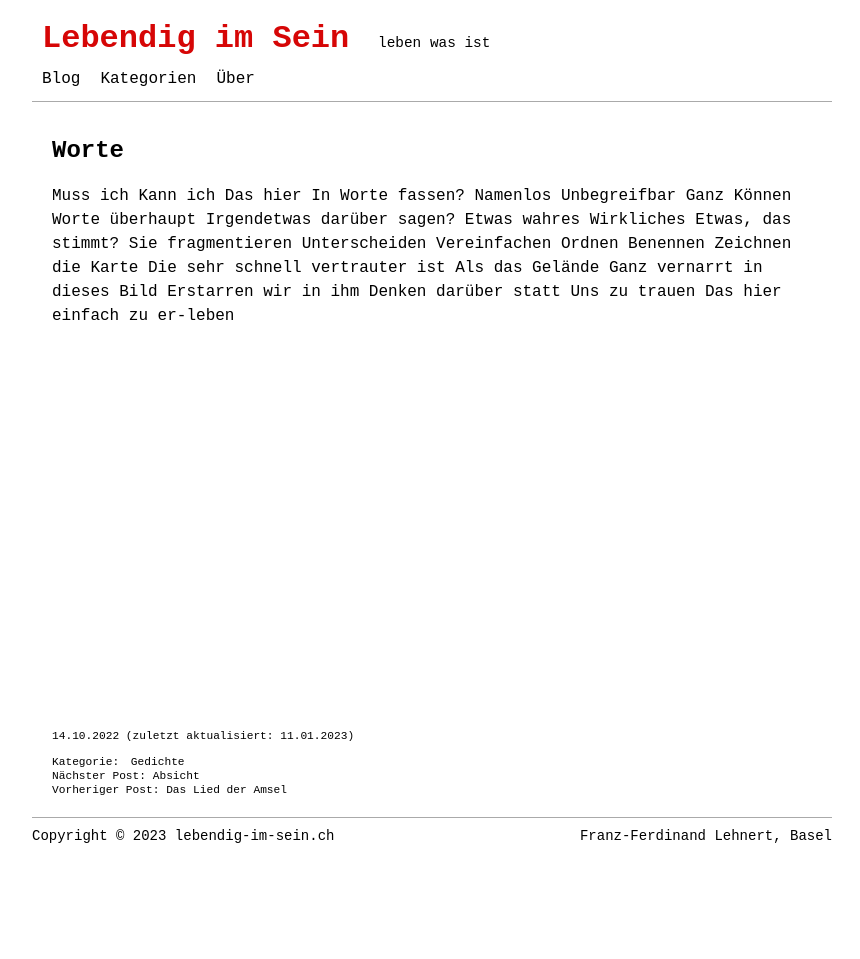
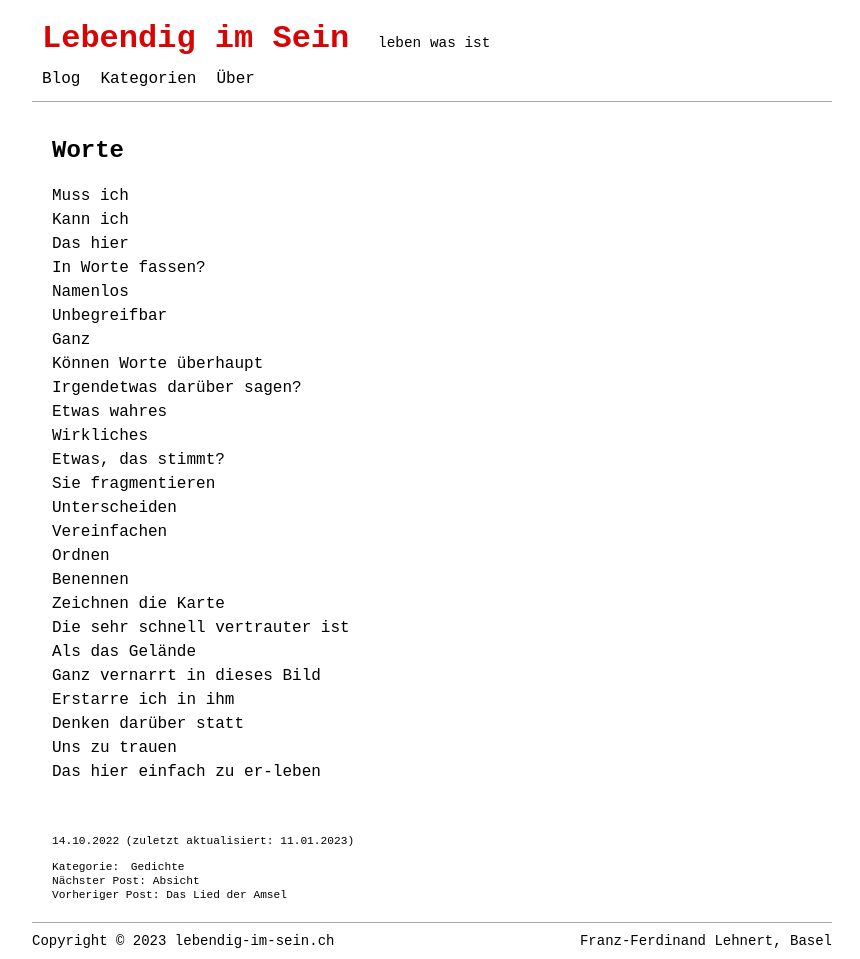
Before and after one commit to lebendigimsein/webpage, a Jekyll site: the page built from _posts/2022-10-14-worte.markdown, in a window 1280 px wide. Shown: the whole page, without its empty margins (208-1068 px from the left). Built offline with Jekyll 4.4.1, drawn with Linux system fonts in a browser that asks for light colours; before the commit the page ends 900 px from its top, so only the background shows below that.

Commit message:
worte changed and formatted

```diff
--- a/_posts/2022-10-14-worte.markdown
+++ b/_posts/2022-10-14-worte.markdown
@@ -28,7 +28,7 @@ Zeichnen die Karte
 Die sehr schnell vertrauter ist
 Als das Gelände
 Ganz vernarrt in dieses Bild
-Erstarren wir in ihm
+Erstarre ich in ihm
 Denken darüber statt
 Uns zu trauen
 Das hier einfach zu er-leben
```
